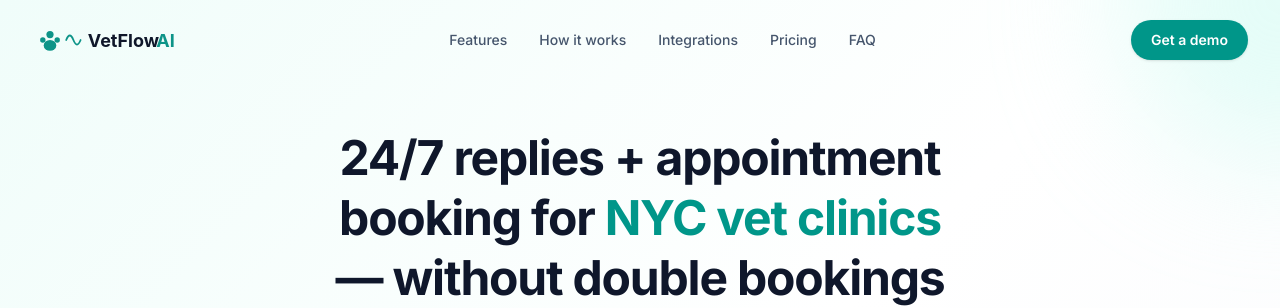
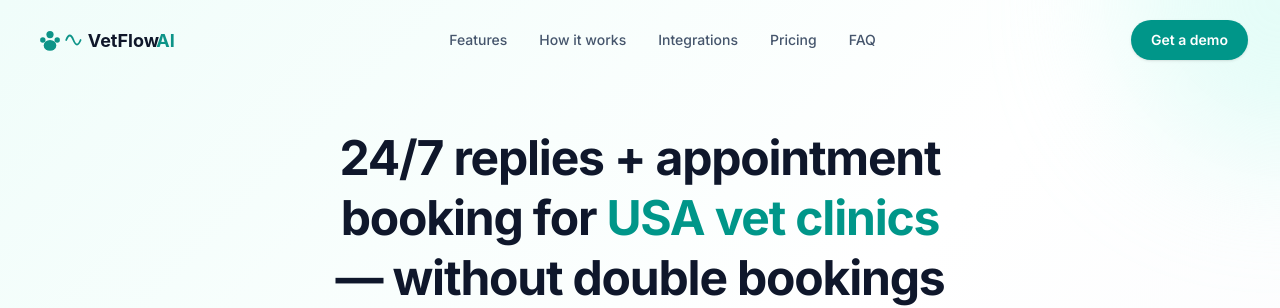
Before and after one commit to iraklidzadzamia/vetflow-landing, a Next.js app: page / in a window 1280 px wide. Shown: the top 308 px of the page. Built offline with nearby package versions, Linux system fonts and the light colour scheme.

Commit message:
Change target from NYC to USA vet clinics

```diff
--- a/components/Hero.tsx
+++ b/components/Hero.tsx
@@ -14,7 +14,7 @@
                     {/* Headline */}
                     <h1 className="text-3xl sm:text-4xl lg:text-5xl font-bold text-slate-900 tracking-tight text-balance leading-tight">
                         24/7 replies + appointment booking for{" "}
-                        <span className="text-teal-600">NYC vet clinics</span>
+                        <span className="text-teal-600">USA vet clinics</span>
                         {" "}— without double bookings
                     </h1>
 
```
